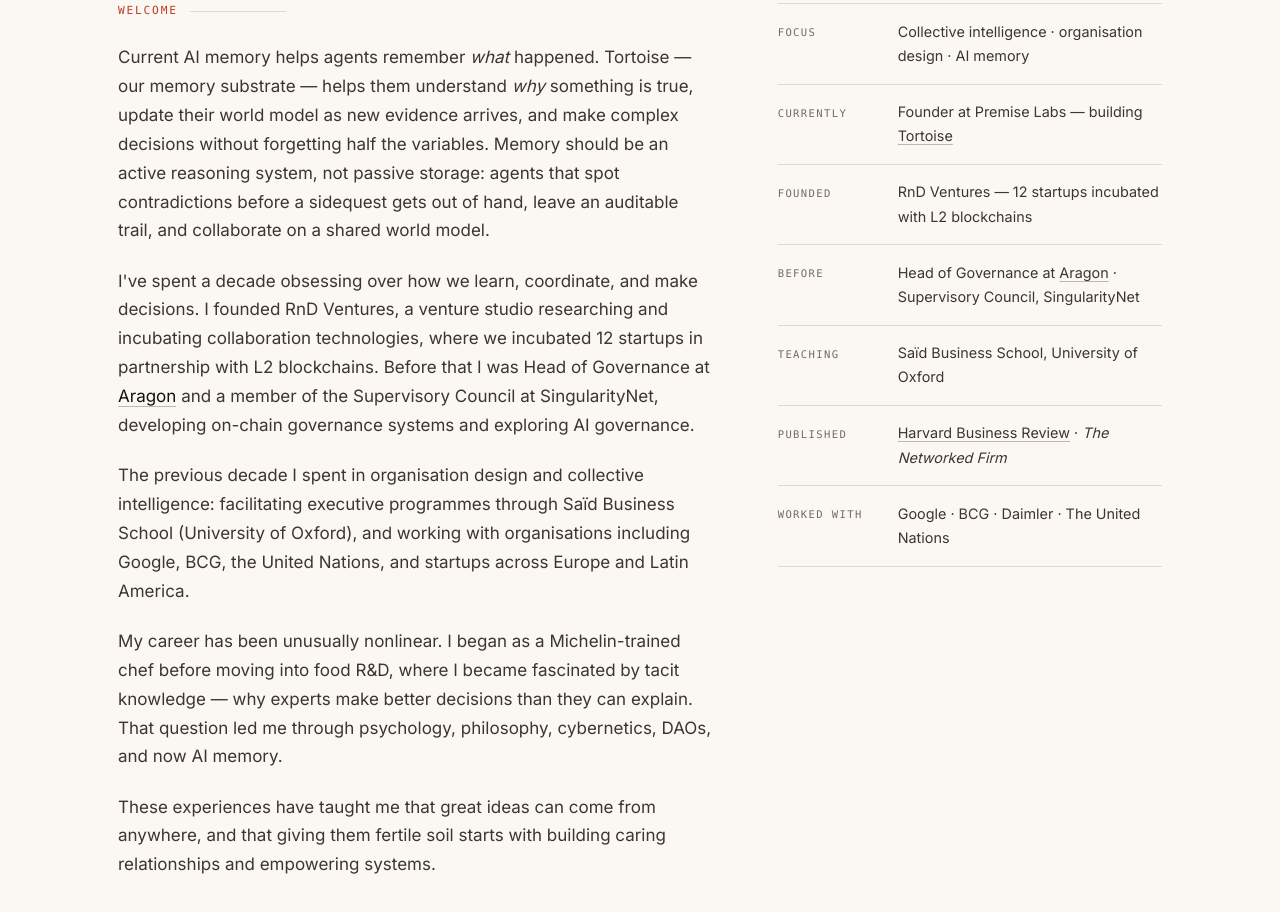
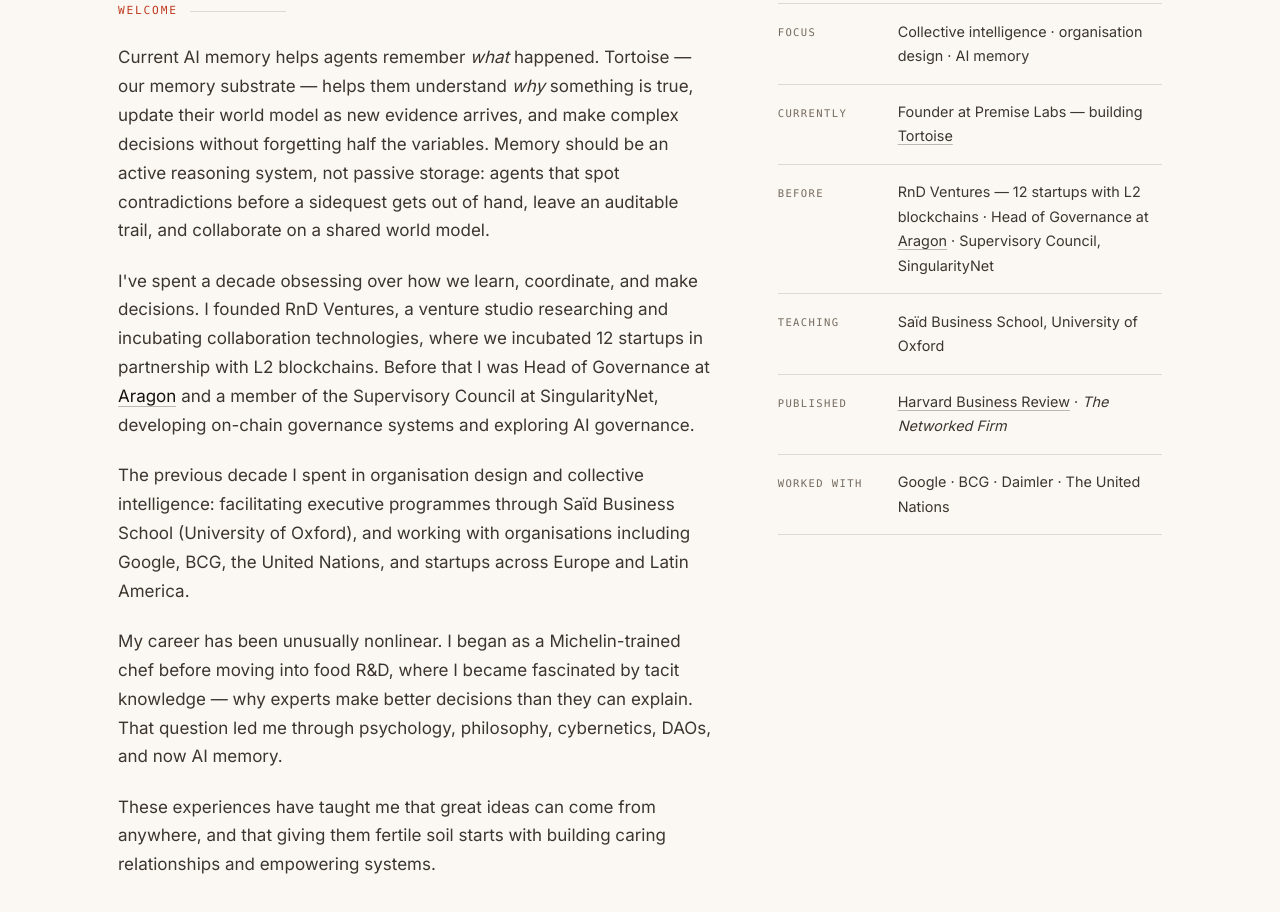
Before and after one commit to daniel-ospina/danielospina.info, a plain HTML site: page index.html in a window 1280 px wide. Shown: the part 1512-2424 px from the top of the page. Drawn offline with Linux system fonts and the light colour scheme.

Commit message:
Fold RnD Ventures into the facts rail's "Before" row
A "Founded" row sitting between "Currently" and "Before" read as if RnD
Ventures were current or undated. It is neither: it is the venture studio that
came before Premise Labs, and the bio already places it that way.

So the row is gone and RnD Ventures joins Aragon and SingularityNet under
"Before", which is the one row that actually carries chronology.

```diff
--- a/index.html
+++ b/index.html
@@ -102,8 +102,7 @@
     </div>
     <div class="facts"><div class="facts__row"><div class="facts__k">Focus</div><div class="facts__v">Collective intelligence &middot; organisation design &middot; AI memory</div></div>
 <div class="facts__row"><div class="facts__k">Currently</div><div class="facts__v">Founder at Premise Labs &mdash; building <a href="https://tortoise.premiselabs.co" rel="noopener">Tortoise</a></div></div>
-<div class="facts__row"><div class="facts__k">Founded</div><div class="facts__v">RnD Ventures &mdash; 12 startups incubated with L2 blockchains</div></div>
-<div class="facts__row"><div class="facts__k">Before</div><div class="facts__v">Head of Governance at <a href="https://aragon.org" rel="noopener">Aragon</a> &middot; Supervisory Council, SingularityNet</div></div>
+<div class="facts__row"><div class="facts__k">Before</div><div class="facts__v">RnD Ventures &mdash; 12 startups with L2 blockchains &middot; Head of Governance at <a href="https://aragon.org" rel="noopener">Aragon</a> &middot; Supervisory Council, SingularityNet</div></div>
 <div class="facts__row"><div class="facts__k">Teaching</div><div class="facts__v">Sa&iuml;d Business School, University of Oxford</div></div>
 <div class="facts__row"><div class="facts__k">Published</div><div class="facts__v"><a href="https://hbr.org/2018/01/how-the-best-restaurants-in-the-world-balance-innovation-and-consistency" rel="noopener">Harvard Business Review</a> &middot; <em>The Networked Firm</em></div></div>
 <div class="facts__row"><div class="facts__k">Worked with</div><div class="facts__v">Google &middot; BCG &middot; Daimler &middot; The United Nations</div></div></div>
```
